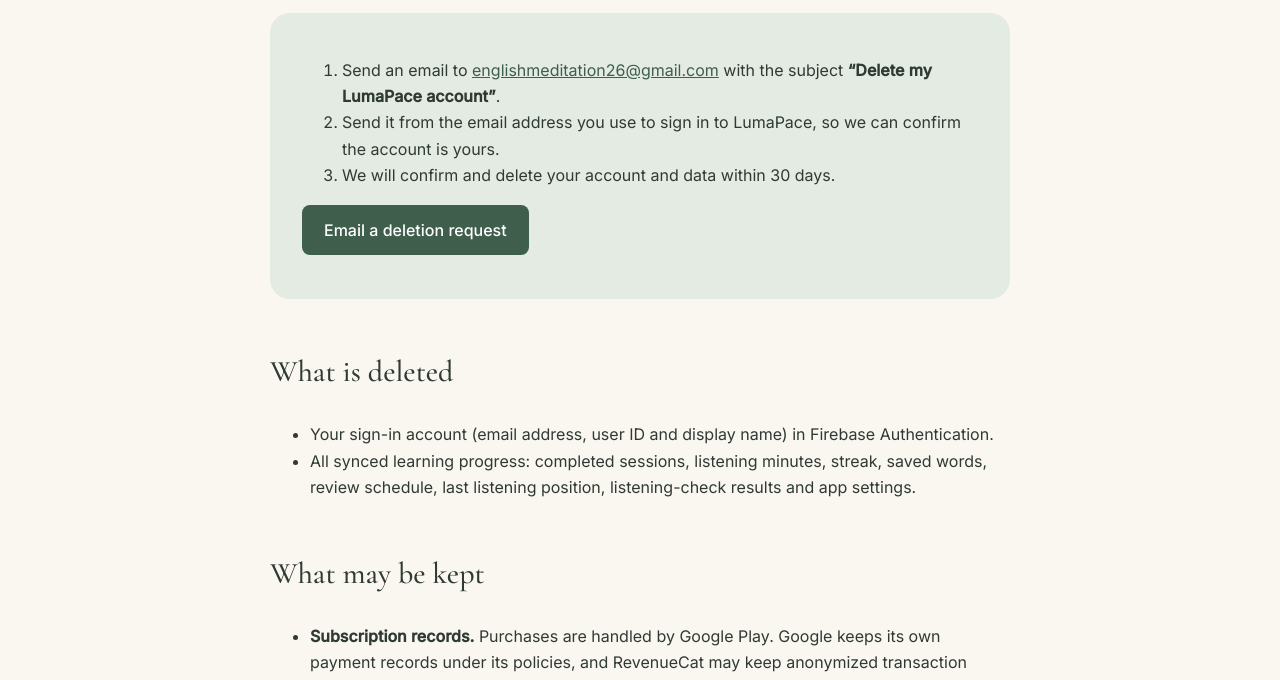
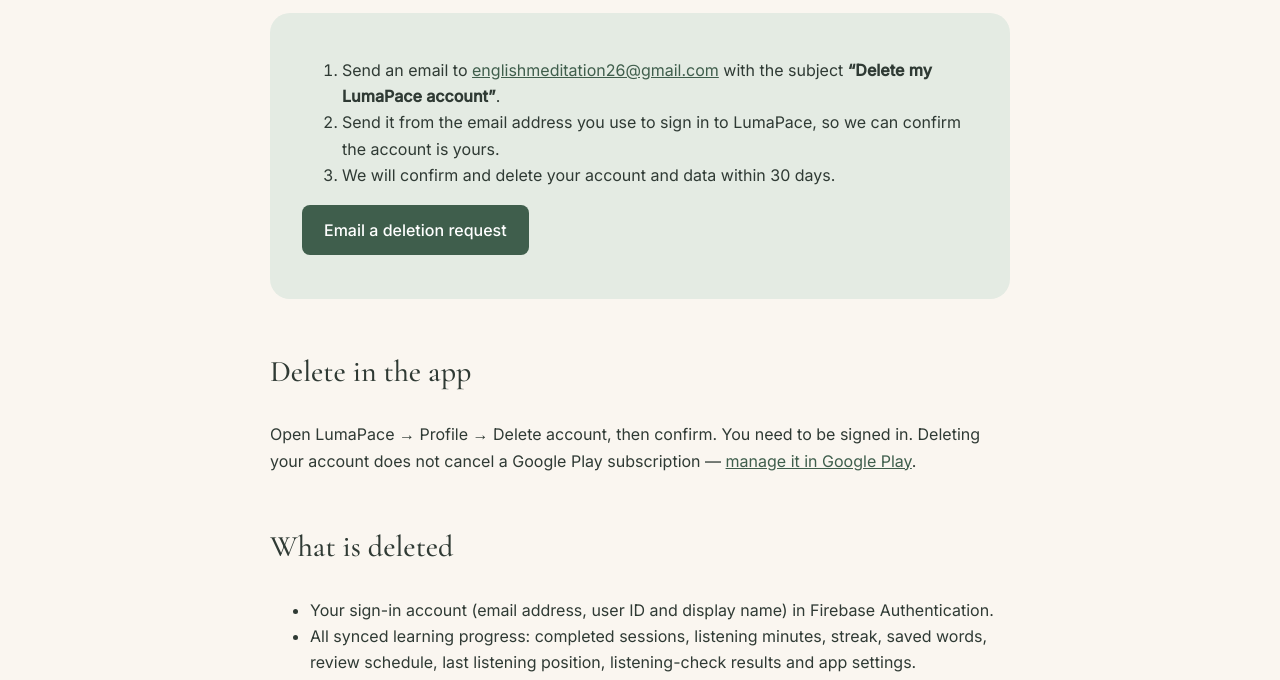
Before and after one commit to LumaPace/lumapace-legal, a plain HTML site: page delete-account.html in a window 1280 px wide. Shown: the part 408-1088 px from the top of the page. Drawn offline with nearby package versions, Linux system fonts and the light colour scheme.

Commit message:
delete-account: in-app deletion steps

```diff
--- a/delete-account.html
+++ b/delete-account.html
@@ -7,8 +7,7 @@
 <li>Send it from the email address you use to sign in to LumaPace, so we can confirm the account is yours.</li>
 <li>We will confirm and delete your account and data within 30 days.</li></ol>
 <p><a class="btn" href="mailto:englishmeditation26@gmail.com?subject=Delete%20my%20LumaPace%20account">Email a deletion request</a></p></div>
-<!-- IN-APP OPTION: enable only after the in-app "Delete account" button ships -->
-<!-- <h2>Delete in the app</h2><p>Open LumaPace → Profile → Account → Delete account, then confirm.</p> -->
+<h2>Delete in the app</h2><p>Open LumaPace → Profile → Delete account, then confirm. You need to be signed in. Deleting your account does not cancel a Google Play subscription — <a href="https://play.google.com/store/account/subscriptions?package=com.lumapace.app&amp;sku=lumapace_premium">manage it in Google Play</a>.</p>
 <h2>What is deleted</h2><ul>
 <li>Your sign-in account (email address, user ID and display name) in Firebase Authentication.</li>
 <li>All synced learning progress: completed sessions, listening minutes, streak, saved words, review schedule, last listening position, listening-check results and app settings.</li></ul>
```
